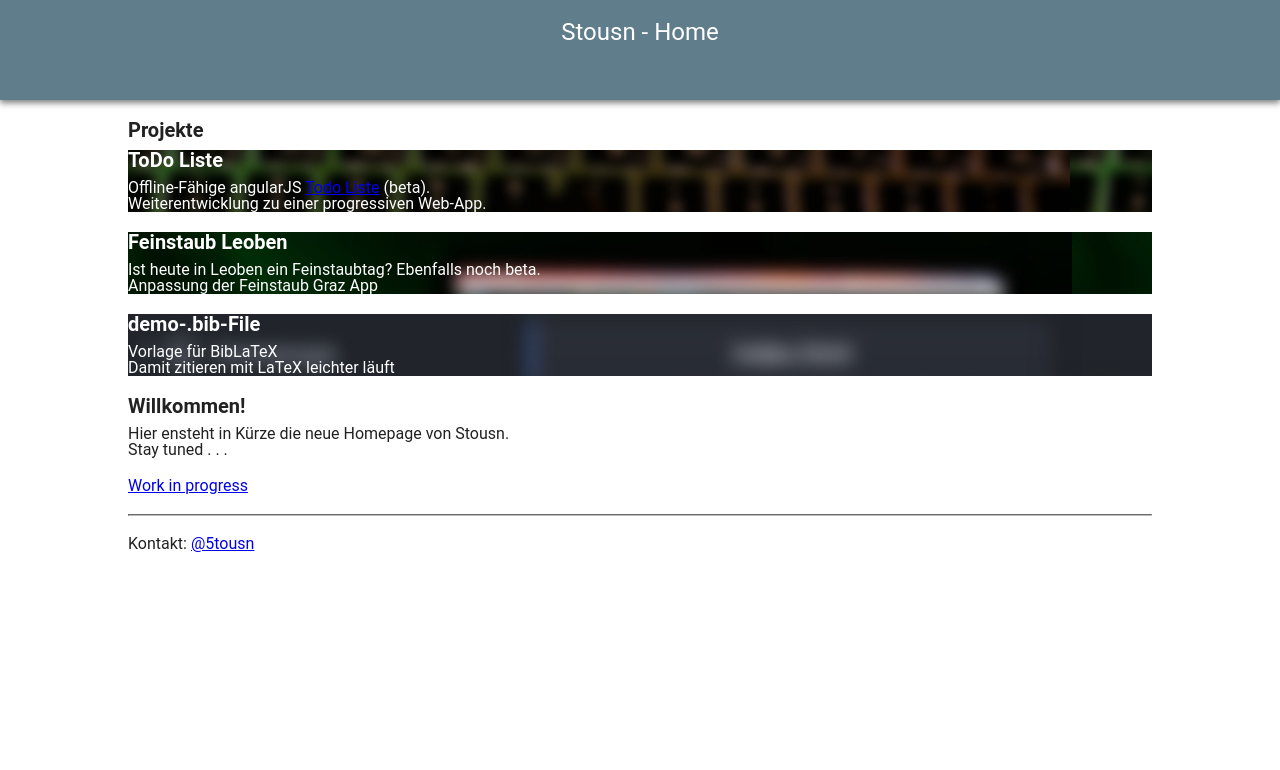
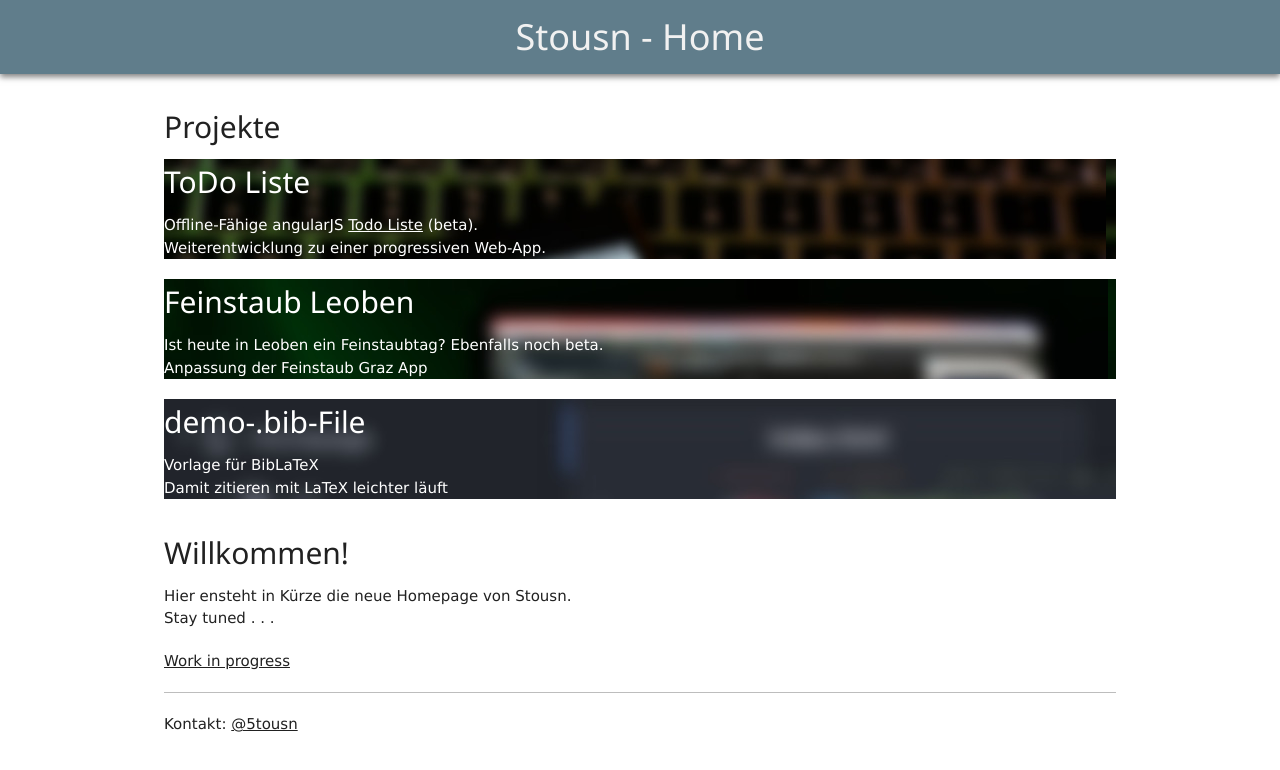
Before and after one commit to Stousn/Homepage, a website: page public/index.html in a window 1280 px wide. Drawn offline with nearby package versions, Linux system fonts and the light colour scheme; files whose address does not match are found by name.

Commit message:
w3css in index included

```diff
--- a/public/css/style.css
+++ b/public/css/style.css
@@ -23,6 +23,7 @@ section {
 }
 h1 {
   font-size: 24px;
+  text-align: center;
 }
 h2 {
   font-size: 20px;
--- a/public/index.html
+++ b/public/index.html
@@ -10,6 +10,7 @@
   <link rel="stylesheet" type="text/css" href="css/reset.css">
 	<link rel="stylesheet" type="text/css" href="css/palette.css">
   <link rel="stylesheet" type="text/css" href="css/style.css">
+  <link rel="stylesheet" type="text/css" href="css/w3.css">
   <script type="text/javascript" src="bower_components/angular/angular.min.js"></script>
   <script type="text/javascript" src="js/script.js"></script>
   <!-- For slick -->
@@ -23,16 +24,16 @@
 
   </head>
   <body class="primary-text-color body-bg-color" ng-app="Homepage">
-	<header class="default-primary-color text-primary-color">
-		<div id="headline">
+	<header class="w3-container w3-blue-grey w3-text-light-grey" >
+		<div>
 			<h1>Stousn - Home</h1>
 		</div>
-		<div id="Sandwich"></div>
+		<div id="hamburger"></div>
 	</header>
 	<nav>
 	</nav>
 	<div id="wrapper">
-    <section>
+    <section class="w3-container">
       <h2>Projekte</h2>
       <slick infinite="true"  dots="true">
         <div class="proj_todo">
@@ -52,7 +53,7 @@
         </div>
       </slick>
     </section>
-		<section>
+		<section class="w3-container">
 			<h2>Willkommen!</h2>
 			<p>
 				Hier ensteht in Kürze die neue Homepage von Stousn.
@@ -62,7 +63,7 @@
       <p><a href="https://stousn.at/beta">Work in progress</a></p>
 			<hr class="divider-color">
 		</section>
-	<footer>Kontakt: <a href="https://twitter.com/5tousn">@5tousn</a></footer>
+	<footer class="w3-container">Kontakt: <a href="https://twitter.com/5tousn">@5tousn</a></footer>
   </div>
   </body>
 </html>
```
